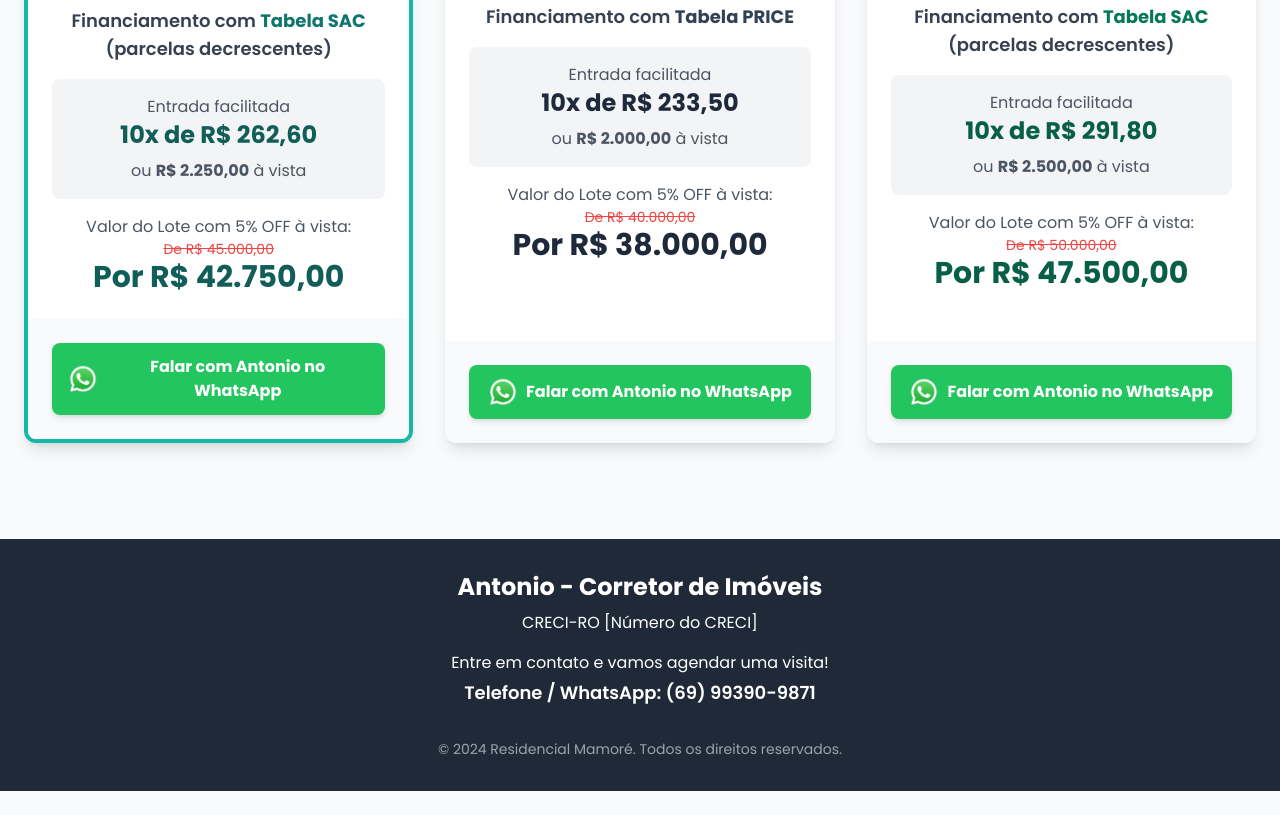
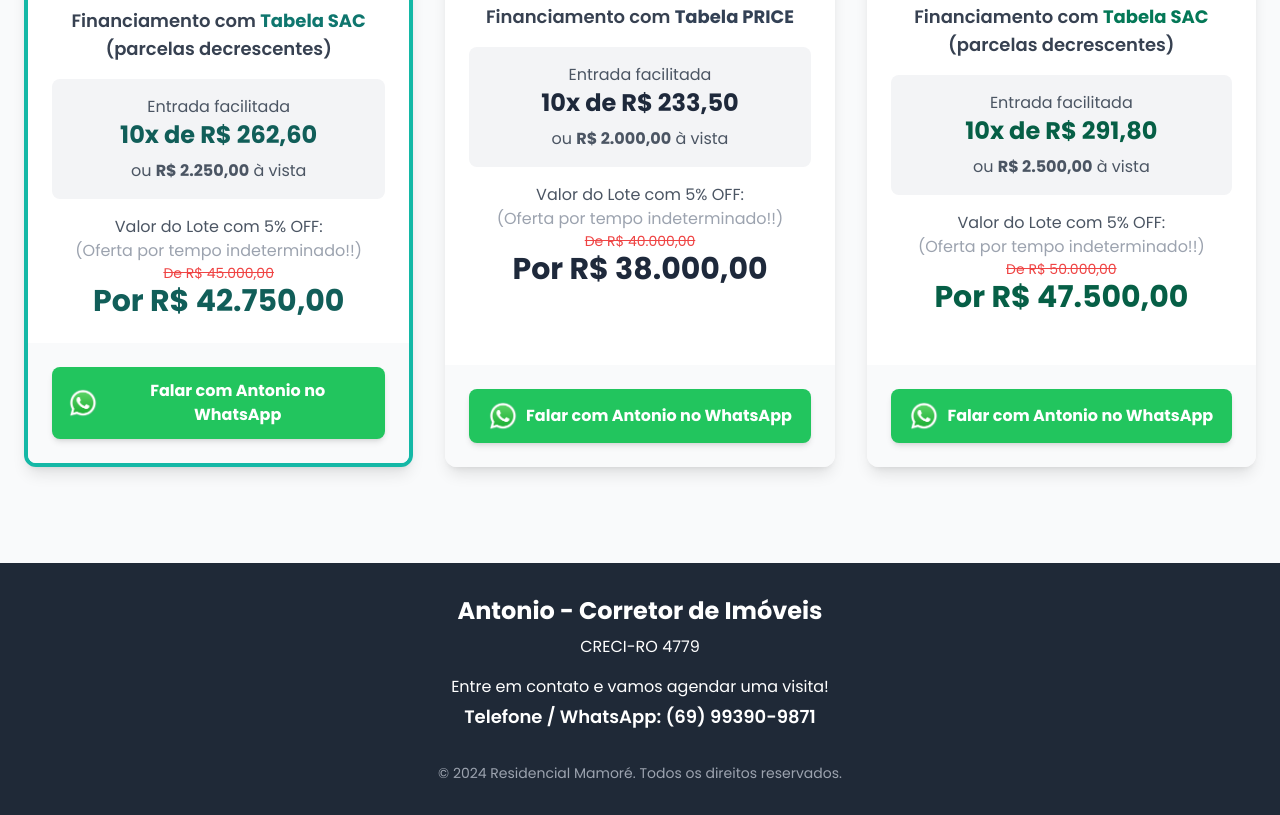
Before and after one commit to GabrielMattosL/nova_mamore_antonio, a plain HTML site: page index.html in a window 1280 px wide. Shown: the part 717-1532 px from the top of the page. Before the commit the page ends 1508 px from the top, so only its background shows below. Drawn offline with nearby package versions, Linux system fonts and the light colour scheme.

Commit message:
correçao

```diff
--- a/index.html
+++ b/index.html
@@ -71,7 +71,8 @@
                         <p class="text-gray-600 mt-2">ou <span class="font-bold">R$ 2.250,00</span> à vista</p>
                     </div>
                     <div class="text-center">
-                        <p class="text-gray-600">Valor do Lote com 5% OFF à vista:</p>
+                        <p class="text-gray-600">Valor do Lote com 5% OFF:</p>
+                        <p class="text-gray-400">(Oferta por tempo indeterminado!!)</p>
                         <p class="text-sm text-red-500 line-through">De R$ 45.000,00</p>
                         <p class="text-3xl font-bold text-teal-800">Por R$ 42.750,00</p>
                     </div>
@@ -99,9 +100,10 @@
                       <p class="text-gray-600 mt-2">ou <span class="font-bold">R$ 2.000,00</span> à vista</p>
                   </div>
                   <div class="text-center">
-                      <p class="text-gray-600">Valor do Lote com 5% OFF à vista:</p>
-                      <p class="text-sm text-red-500 line-through">De R$ 40.000,00</p>
-                      <p class="text-3xl font-bold text-slate-800">Por R$ 38.000,00</p>
+                    <p class="text-gray-600">Valor do Lote com 5% OFF:</p>
+                    <p class="text-gray-400">(Oferta por tempo indeterminado!!)</p>
+                    <p class="text-sm text-red-500 line-through">De R$ 40.000,00</p>
+                    <p class="text-3xl font-bold text-slate-800">Por R$ 38.000,00</p>
                   </div>
               </div>
               <div class="p-6 bg-gray-50">
@@ -128,7 +130,8 @@
                         <p class="text-gray-600 mt-2">ou <span class="font-bold">R$ 2.500,00</span> à vista</p>
                     </div>
                     <div class="text-center">
-                        <p class="text-gray-600">Valor do Lote com 5% OFF à vista:</p>
+                        <p class="text-gray-600">Valor do Lote com 5% OFF:</p>
+                        <p class="text-gray-400">(Oferta por tempo indeterminado!!)</p>
                         <p class="text-sm text-red-500 line-through">De R$ 50.000,00</p>
                         <p class="text-3xl font-bold text-emerald-800">Por R$ 47.500,00</p>
                     </div>
@@ -150,7 +153,7 @@
         <div class="container mx-auto px-6 py-8 text-center">
             <!-- Adjusted font size for mobile -->
             <h3 class="text-xl md:text-2xl font-bold">Antonio - Corretor de Imóveis</h3>
-            <p class="mt-2">CRECI-RO [Número do CRECI]</p>
+            <p class="mt-2">CRECI-RO 4779</p>
             <p class="mt-4">Entre em contato e vamos agendar uma visita!</p>
             <p class="font-semibold text-lg mt-1">Telefone / WhatsApp: (69) 99390-9871</p>
             <p class="text-sm text-gray-400 mt-8">&copy; 2024 Residencial Mamoré. Todos os direitos reservados.</p>
```
